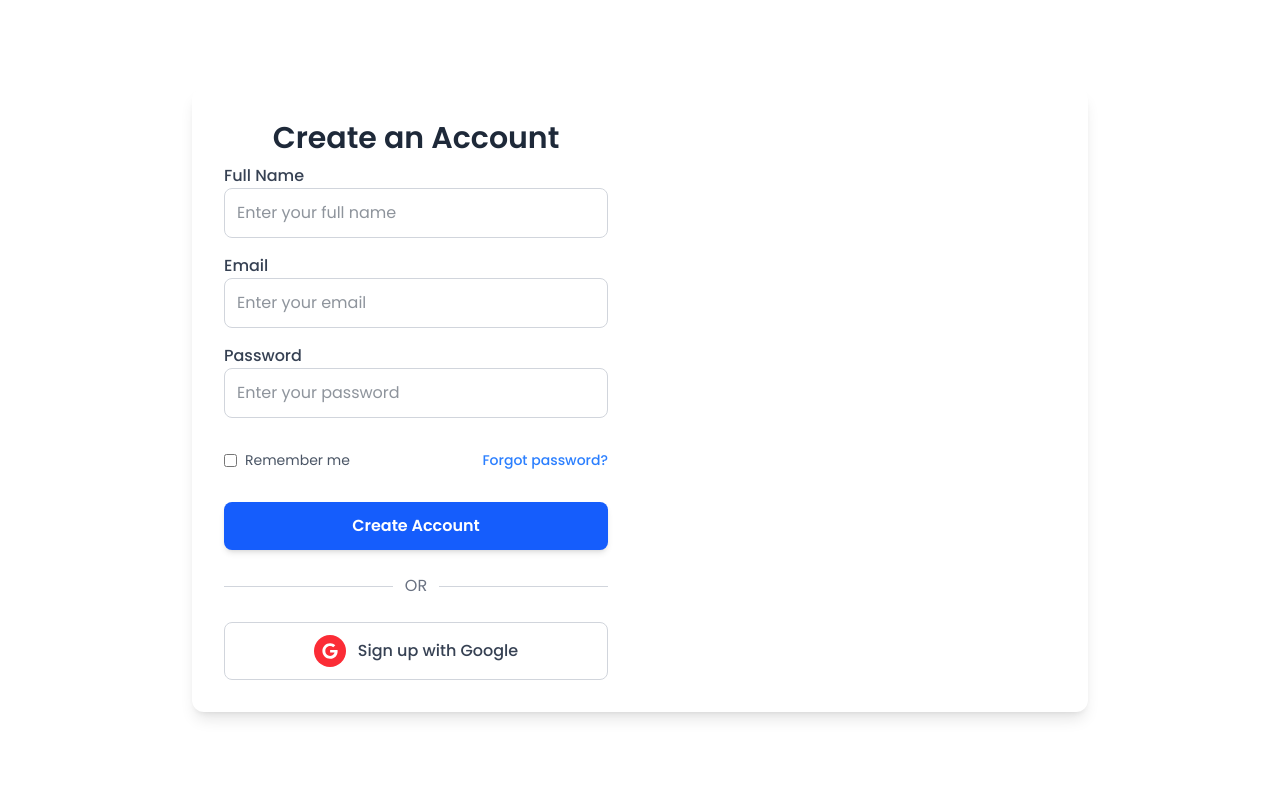
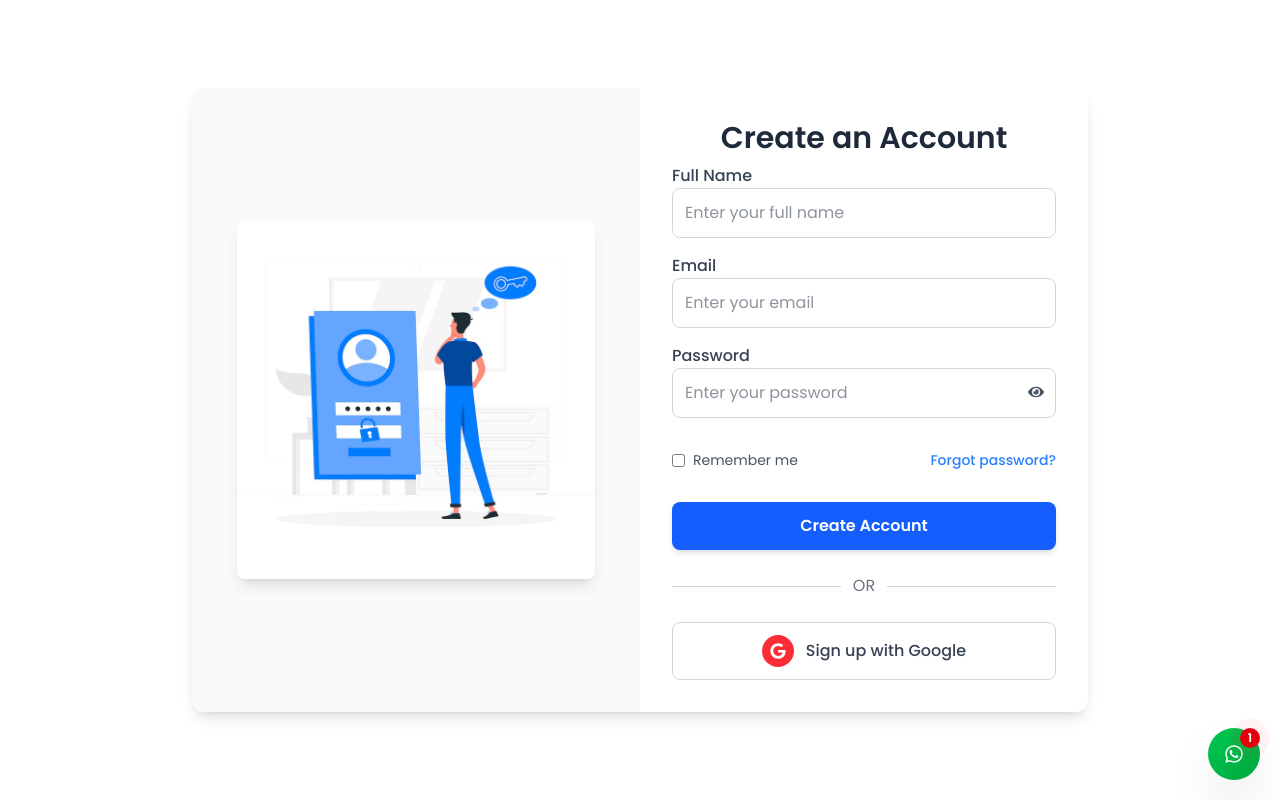
Before and after one commit to shakeel7521951/Codes-Thinker, a React (Vite) app: page /sign-up in a window 1280 px wide. Built offline with nearby package versions, Linux system fonts and the light colour scheme; no server answers.

Commit message:
add whatsapp icon and update login

```diff
--- a/src/BaseUrl.jsx
+++ b/src/BaseUrl.jsx
@@ -1,3 +1,3 @@
-const BACKEND_URL = "https://codesthinker-backend.onrender.com/api/v1";
-// const BACKEND_URL = "http://localhost:4000/api/v1";
+// const BACKEND_URL = "https://codesthinker-backend.onrender.com/api/v1";
+const BACKEND_URL = "http://localhost:4000/api/v1";
 export default BACKEND_URL;
--- a/src/components/Team/OurTeam.jsx
+++ b/src/components/Team/OurTeam.jsx
@@ -6,7 +6,7 @@ const departments = {
   Management: [
     { name: "Muhammad Waseem", role: "CEO", img: "./team/waseem.jpg" },
     { name: "Saim", role: "Head of Business/UK", img: "./team/b2.jpg" },
-    { name: "Tahseen", role: "Coordinator", img: "./team/b2.jpg" },
+    { name: "Malaika Noor", role: "Business Developer", img: "./team/g1.jpg" },
   ],
   // Development: [
   //   { name: "Asad Ullah", role: "Frontend Developer", img: "./team/asdi.jpg" },
--- a/src/main.jsx
+++ b/src/main.jsx
@@ -5,12 +5,67 @@ import App from "./App.jsx";
 import { Provider } from "react-redux";
 import { store } from "./redux/store.jsx";
 import { ToastContainer } from "react-toastify";
+import "react-toastify/dist/ReactToastify.css";
+import { FaWhatsapp } from "react-icons/fa";
 
 createRoot(document.getElementById("root")).render(
   <StrictMode>
     <Provider store={store}>
-      <div className="max-w-7xl mx-auto">
+      <div className="max-w-7xl mx-auto relative">
         <App />
+
+        {/* WhatsApp Floating Button */}
+        <a
+          href="https://wa.me/+923284691106" // Replace with your WhatsApp number
+          target="_blank"
+          rel="noopener noreferrer"
+          className="fixed bottom-5 right-5 z-50 group"
+        >
+          <div className="relative animate-float">
+            {/* Tooltip */}
+            <div className="absolute bottom-[65px] right-1/2 translate-x-1/2">
+              <span className="inline-flex items-center bg-black text-white text-sm font-medium rounded-full py-2 px-4 shadow-lg transform -translate-y-2 opacity-0 group-hover:opacity-100 group-hover:translate-y-0 transition-all duration-300">
+                Chat with us
+                <span className="absolute -bottom-1 right-1/2 w-3 h-3 bg-black transform rotate-45 translate-x-1/2"></span>
+              </span>
+            </div>
+
+            {/* Glow ring */}
+            <div className="absolute -inset-1.5 rounded-full bg-green-500 opacity-0 group-hover:opacity-50 group-hover:animate-ping transition-opacity duration-700"></div>
+
+            {/* Main WhatsApp button */}
+            <div className="relative bg-gradient-to-br from-green-500 to-green-600 text-white p-4 rounded-full shadow-2xl transition-all duration-300 ease-in-out hover:scale-110 hover:shadow-green-500/40">
+              <FaWhatsapp
+                size={20}
+                className="transition-transform group-hover:scale-125"
+              />
+
+              {/* Notification badge */}
+              <span className="absolute top-0 right-0 flex h-5 w-5">
+                <span className="animate-ping absolute inline-flex h-full w-full rounded-full bg-red-500 opacity-75"></span>
+                <span className="relative inline-flex items-center justify-center rounded-full h-5 w-5 bg-red-600 text-xs font-bold text-white">
+                  1
+                </span>
+              </span>
+            </div>
+          </div>
+
+          {/* Floating animation */}
+          <style jsx="true">{`
+            @keyframes float {
+              0%,
+              100% {
+                transform: translateY(0);
+              }
+              50% {
+                transform: translateY(-6px);
+              }
+            }
+            .animate-float {
+              animation: float 3s ease-in-out infinite;
+            }
+          `}</style>
+        </a>
       </div>
       <ToastContainer />
     </Provider>
--- a/src/pages/Login.jsx
+++ b/src/pages/Login.jsx
@@ -1,5 +1,5 @@
 import { useState } from "react";
-import { FaGoogle } from "react-icons/fa";
+import { FaGoogle, FaEye, FaEyeSlash } from "react-icons/fa";
 import loginImage from "/login.jpg";
 import { toast } from "react-toastify";
 import { useDispatch } from "react-redux";
@@ -15,6 +15,7 @@ export default function LoginPage() {
     email: "",
     password: "",
   });
+  const [showPassword, setShowPassword] = useState(false);
 
   const handleChange = (e) => {
     setFormData({ ...formData, [e.target.name]: e.target.value });
@@ -25,31 +26,45 @@ export default function LoginPage() {
     try {
       const resp = await loginUser(formData);
       if (resp.error) {
-        toast.error(resp.error.data?.message || "Login failed", { position: "top-center" });
+        toast.error(resp.error.data?.message || "Login failed", {
+          position: "top-center",
+        });
       } else {
-        toast.success(resp.data?.message || "Login successful", { position: "top-center" });
+        toast.success(resp.data?.message || "Login successful", {
+          position: "top-center",
+        });
         dispatch(setProfile(resp.data?.user));
         navigate("/");
       }
     } catch (error) {
-      toast.error("An unexpected error occurred", { position: "top-center" });
+      toast.error("An unexpected error occurred", {
+        position: "top-center",
+      });
     }
   };
 
   return (
     <div className="flex min-h-screen items-center justify-center p-4">
       <div className="flex flex-col md:flex-row w-full max-w-4xl bg-white shadow-lg rounded-xl overflow-hidden">
-
         {/* Left Side - Login Form */}
         <div className="w-full md:w-1/2 flex flex-col p-8">
-          <h2 className="text-3xl font-bold text-gray-800 mb-2 text-center">Welcome Back</h2>
+          <h2 className="text-3xl font-bold text-gray-800 mb-2 text-center">
+            Welcome Back
+          </h2>
           <p className="text-gray-600 text-sm text-center mb-6">
             Start your journey with us. Don’t have an account?{" "}
-            <Link to="/sign-up" className="text-blue-500 font-semibold cursor-pointer">Sign up</Link>
+            <Link
+              to="/sign-up"
+              className="text-blue-500 font-semibold cursor-pointer"
+            >
+              Sign up
+            </Link>
           </p>
 
           <div className="mb-4">
-            <label className="block text-gray-700 text-md font-medium">Email</label>
+            <label className="block text-gray-700 text-md font-medium">
+              Email
+            </label>
             <input
               type="email"
               name="email"
@@ -60,24 +75,42 @@ export default function LoginPage() {
             />
           </div>
 
-          <div className="mb-4">
-            <label className="block text-gray-700 text-md font-medium">Password</label>
+          <div className="mb-4 relative">
+            <label className="block text-gray-700 text-md font-medium">
+              Password
+            </label>
             <input
-              type="password"
+              type={showPassword ? "text" : "password"}
               name="password"
-              className="w-full border border-gray-300 p-3 rounded-lg text-gray-800 focus:outline-none focus:ring-2 focus:ring-blue-500"
+              className="w-full border border-gray-300 p-3 rounded-lg text-gray-800 focus:outline-none focus:ring-2 focus:ring-blue-500 pr-10"
               placeholder="Enter your password"
               value={formData.password}
               onChange={handleChange}
             />
+            <div
+              className="absolute right-3 top-[55%] mt-2 transform -translate-y-1/2 cursor-pointer text-gray-600"
+              onClick={() => setShowPassword(!showPassword)}
+            >
+              {showPassword ? <FaEyeSlash /> : <FaEye />}
+            </div>
           </div>
 
           <div className="flex items-center justify-between my-4">
             <div className="flex items-center">
               <input type="checkbox" id="remember" className="mr-2" />
-              <label htmlFor="remember" className="text-gray-600 text-sm">Remember me</label>
+              <label
+                htmlFor="remember"
+                className="text-gray-600 text-sm"
+              >
+                Remember me
+              </label>
             </div>
-            <Link to="/forgot-password" className="text-blue-500 font-medium cursor-pointer text-sm">Forgot password?</Link>
+            <Link
+              to="/forgot-password"
+              className="text-blue-500 font-medium cursor-pointer text-sm"
+            >
+              Forgot password?
+            </Link>
           </div>
 
           <button
@@ -102,13 +135,19 @@ export default function LoginPage() {
             <div className="p-2 bg-red-500 rounded-full flex items-center justify-center">
               <FaGoogle className="text-white" />
             </div>
-            <span className="ml-3 text-gray-700 font-medium">Sign in with Google</span>
+            <span className="ml-3 text-gray-700 font-medium">
+              Sign in with Google
+            </span>
           </button>
         </div>
 
         {/* Right Side - Image */}
         <div className="hidden md:flex w-1/2 bg-gray-50 items-center justify-center">
-          <img src={loginImage} alt="Login Illustration" className="w-[80%] object-cover rounded-lg shadow-lg" />
+          <img
+            src={loginImage}
+            alt="Login Illustration"
+            className="w-[80%] object-cover rounded-lg shadow-lg"
+          />
         </div>
       </div>
     </div>
--- a/src/pages/Signup.jsx
+++ b/src/pages/Signup.jsx
@@ -1,13 +1,15 @@
 import { useState } from "react";
-// import signup from "../assets/AUTH/signup.jpg";
-import { FaGoogle } from "react-icons/fa";
+import { FaGoogle, FaEye, FaEyeSlash } from "react-icons/fa";
 import { toast } from "react-toastify";
+import loginImage from "/login.jpg";
 import { useNavigate } from "react-router-dom";
 import { useUserRegistrationMutation } from "../redux/slices/UserApi";
 
 export default function RegisterPage() {
   const [userRegistration, { isLoading }] = useUserRegistrationMutation();
   const navigate = useNavigate();
+  const [showPassword, setShowPassword] = useState(false);
+
   const [formData, setFormData] = useState({
     name: "",
     email: "",
@@ -15,7 +17,6 @@ export default function RegisterPage() {
     rememberMe: false,
   });
 
-  // Handle Input Changes
   const handleChange = (e) => {
     const { name, value, type, checked } = e.target;
     setFormData((prevData) => ({
@@ -24,11 +25,14 @@ export default function RegisterPage() {
     }));
   };
 
-  const signupWithGoogle = ()=>{
-    toast("Singup with google comming soon!")
-  }
+  const togglePasswordVisibility = () => {
+    setShowPassword((prev) => !prev);
+  };
 
-  // Handle Form Submission
+  const signupWithGoogle = () => {
+    toast("Signup with Google coming soon!");
+  };
+
   const handleRegister = async (e) => {
     e.preventDefault();
     if (isLoading) return;
@@ -41,7 +45,7 @@ export default function RegisterPage() {
       toast.success(response.data?.message || "Registration successful!", {
         position: "top-center",
       });
-      navigate('/user-verification', { state: { user:formData } });
+      navigate("/user-verification", { state: { user: formData } });
     }
   };
 
@@ -49,13 +53,13 @@ export default function RegisterPage() {
     <div className="flex min-h-screen items-center justify-center p-4">
       <div className="flex flex-col md:flex-row w-full max-w-4xl bg-white shadow-lg rounded-xl overflow-hidden">
         {/* Left Side */}
-        {/* <div className="hidden md:flex w-1/2 bg-gray-50 items-center justify-center">
+        <div className="hidden md:flex w-1/2 bg-gray-50 items-center justify-center">
           <img
-            src={signup}
+            src={loginImage}
             alt="Signup Illustration"
             className="w-[80%] object-cover rounded-lg shadow-lg"
           />
-        </div> */}
+        </div>
 
         {/* Right Side */}
         <form className="w-full md:w-1/2 flex flex-col p-8" onSubmit={handleRegister}>
@@ -63,6 +67,7 @@ export default function RegisterPage() {
             Create an Account
           </h2>
 
+          {/* Name */}
           <div className="mb-4">
             <label className="block text-gray-700 text-md font-medium">
               Full Name
@@ -78,6 +83,7 @@ export default function RegisterPage() {
             />
           </div>
 
+          {/* Email */}
           <div className="mb-4">
             <label className="block text-gray-700 text-md font-medium">
               Email
@@ -93,21 +99,31 @@ export default function RegisterPage() {
             />
           </div>
 
-          <div className="mb-4">
+          {/* Password */}
+          <div className="mb-4 relative">
             <label className="block text-gray-700 text-md font-medium">
               Password
             </label>
             <input
-              type="password"
+              type={showPassword ? "text" : "password"}
               name="password"
-              className="w-full border border-gray-300 p-3 rounded-lg text-gray-800 focus:outline-none focus:ring-2 focus:ring-blue-500"
+              className="w-full border border-gray-300 p-3 pr-10 rounded-lg text-gray-800 focus:outline-none focus:ring-2 focus:ring-blue-500"
               placeholder="Enter your password"
               value={formData.password}
               onChange={handleChange}
               required
             />
+            <button
+              type="button"
+              onClick={togglePasswordVisibility}
+              className="absolute top-10 right-3 text-gray-600 cursor-pointer"
+              tabIndex={-1}
+            >
+              {showPassword ? <FaEyeSlash /> : <FaEye />}
+            </button>
           </div>
 
+          {/* Remember Me + Forgot */}
           <div className="flex items-center justify-between my-4">
             <div className="flex items-center cursor-pointer">
               <input
@@ -133,6 +149,7 @@ export default function RegisterPage() {
             </button>
           </div>
 
+          {/* Submit */}
           <button
             type="submit"
             className={`w-full bg-blue-600 text-white p-3 rounded-lg mt-4 font-semibold hover:bg-blue-700 transition duration-300 shadow-md cursor-pointer ${
@@ -143,13 +160,14 @@ export default function RegisterPage() {
             {isLoading ? "Loading..." : "Create Account"}
           </button>
 
+          {/* OR Divider */}
           <div className="flex items-center my-6">
             <div className="flex-grow h-px bg-gray-300"></div>
             <span className="px-3 text-gray-500">OR</span>
             <div className="flex-grow h-px bg-gray-300"></div>
           </div>
 
-          {/* Google Sign-up Button */}
+          {/* Google Sign Up */}
           <button
             type="button"
             onClick={signupWithGoogle}
```
Also changed, not shown: src/pages/MyProfile.jsx (+7 -59 lines).
